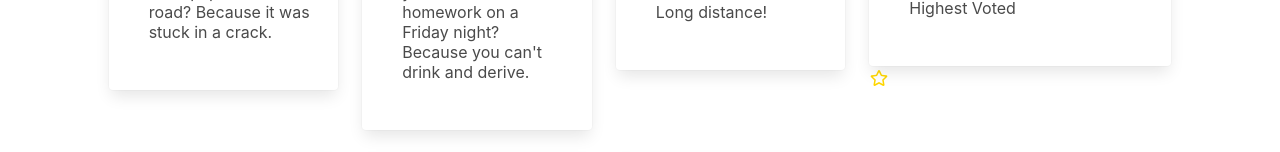
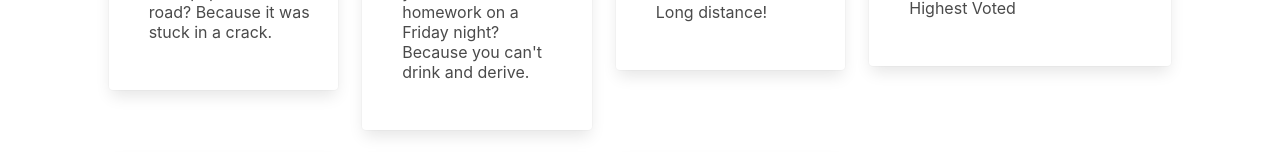
Before and after one commit to a-ridley/Tally, a Vue app: page / in a window 1280 px wide. Shown: the part 260-412 px from the top of the page. Built offline with nearby package versions, Linux system fonts and the light colour scheme; grey boxes are pictures that could not be loaded.

Commit message:
removed star

```diff
--- a/src/views/Home.vue
+++ b/src/views/Home.vue
@@ -64,7 +64,6 @@
 
       <div class="column is-3">
         <CategoryCard title="Trending Now!" subtitle="Highest Voted"/>
-            <font-awesome-icon :icon="['far', 'star']" fixed-width/>
       </div>
     </div>
   </div>
```
